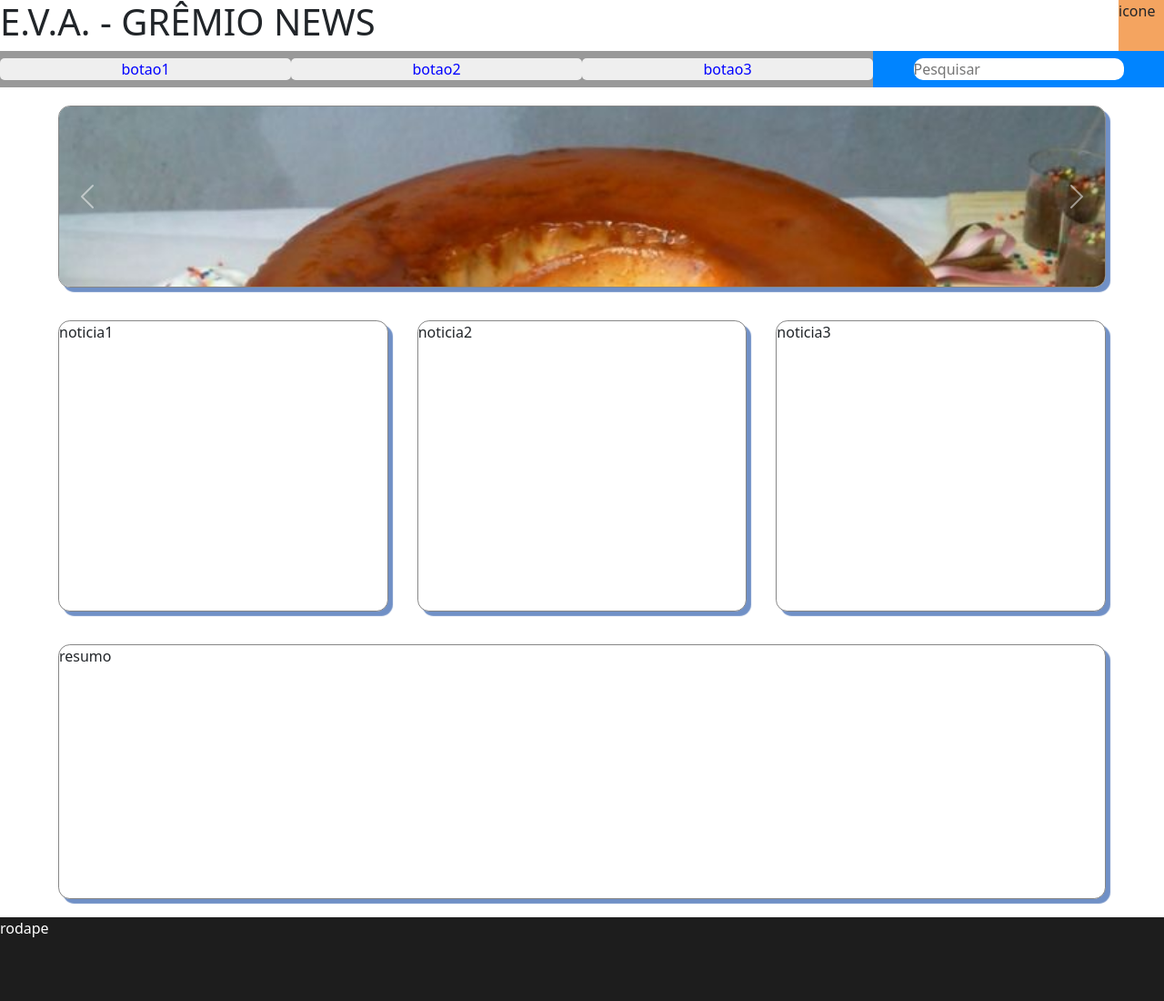
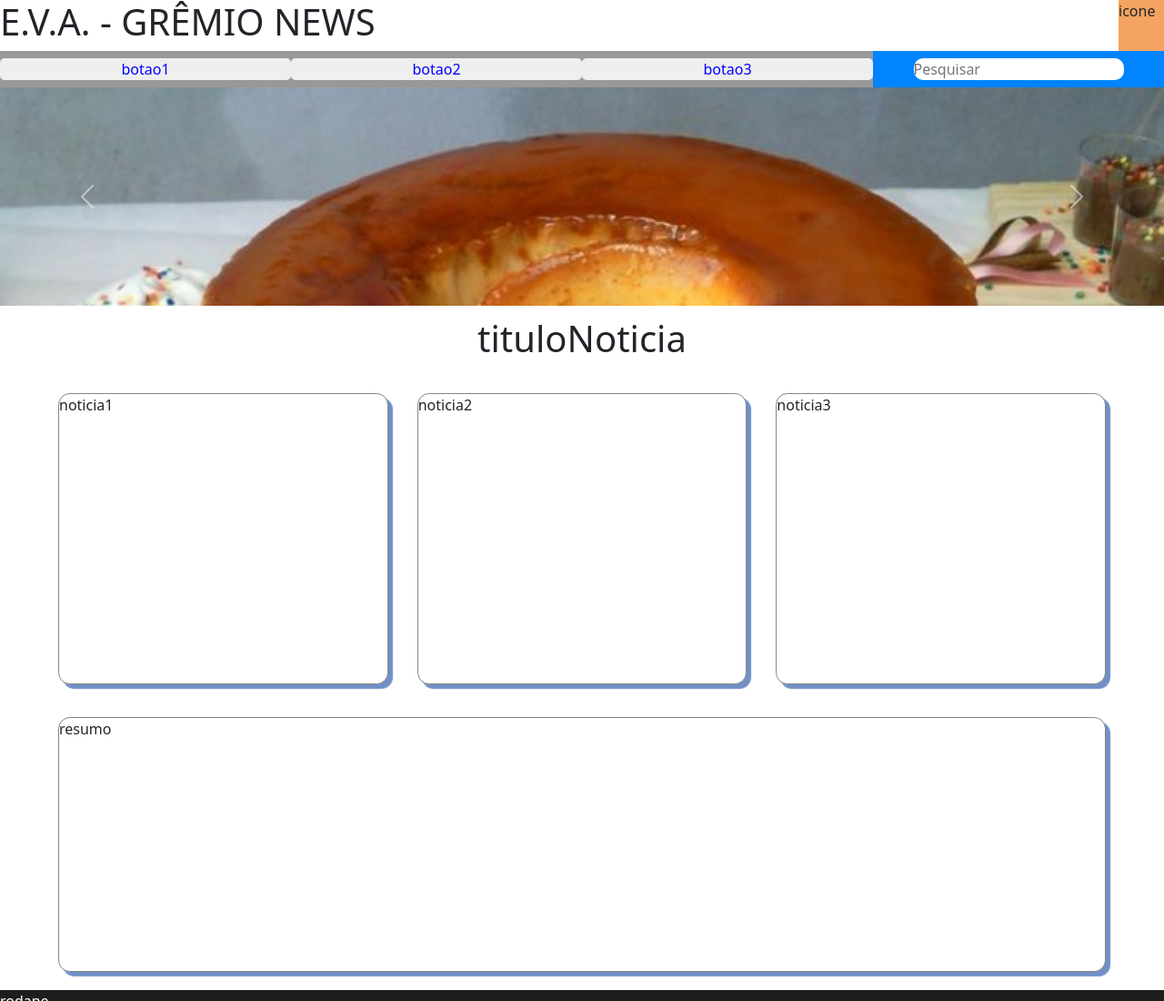
Before and after one commit to ThiagoDamascena/Gremio_News, a plain HTML site: page Main_Page/main.html in a window 1280 px wide. Shown: the top 1100 px of the page at 91% size. Drawn offline with nearby package versions, Linux system fonts and the light colour scheme.

Commit message:
Refinando Carousel

```diff
--- a/Main_Page/main.html
+++ b/Main_Page/main.html
@@ -56,6 +56,10 @@
                 </button>
             </div>
 
+            <div class="tituloNoticia">
+                <h1>tituloNoticia</h1>
+            </div>
+
             <div class="caixaNoticia">
                 <div class="noticia1">noticia1</div>
                 <div class="noticia2">noticia2</div>
--- a/Main_Page/styles.css
+++ b/Main_Page/styles.css
@@ -104,6 +104,7 @@
     grid-template-rows: 30vh auto auto;
     grid-template-areas:
     "caixaLastnews"
+    "tituloNoticia"
     "caixaNoticia"
     "caixaResumo"
     ;
@@ -118,12 +119,17 @@
 
 .lastNews{
     background-color: rgb(255, 255, 255);
-    height: 25vh;
-    border-radius: 1vw;
-    border: solid 0.1rem rgb(135, 135, 135);
-    box-shadow: 5px 5px 1px 0px rgba(80, 120, 185, 0.820);
-    width: 90% !important;
-    justify-self: center;
+    height: 100%;
+    width: 100% !important;
+    align-self: start;
+}
+
+.tituloNoticia{
+    grid-area: tituloNoticia;
+    height: 10vh;
+    display: grid;
+    justify-content: center;
+    align-items: center;
 }
 
 .caixaNoticia{
```
